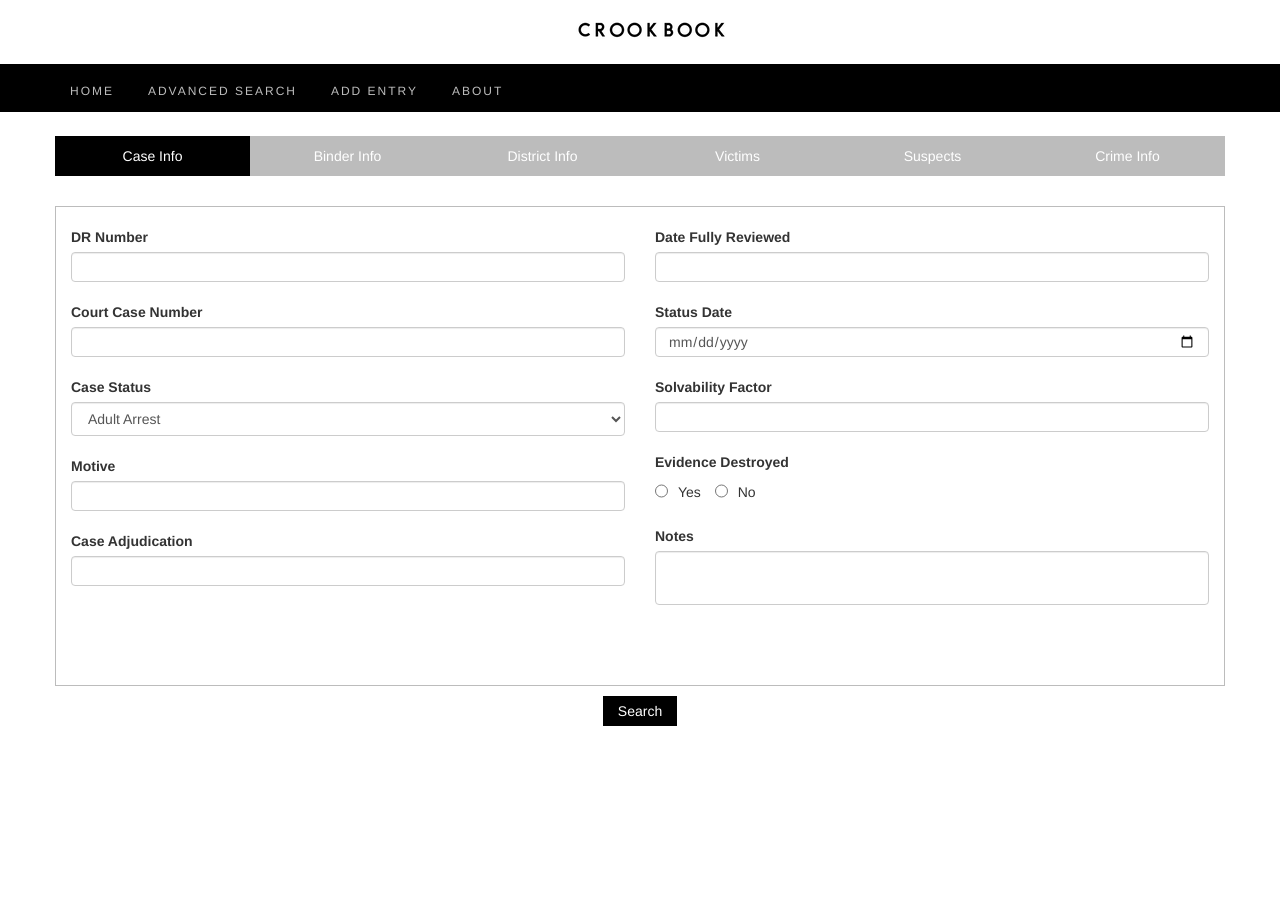
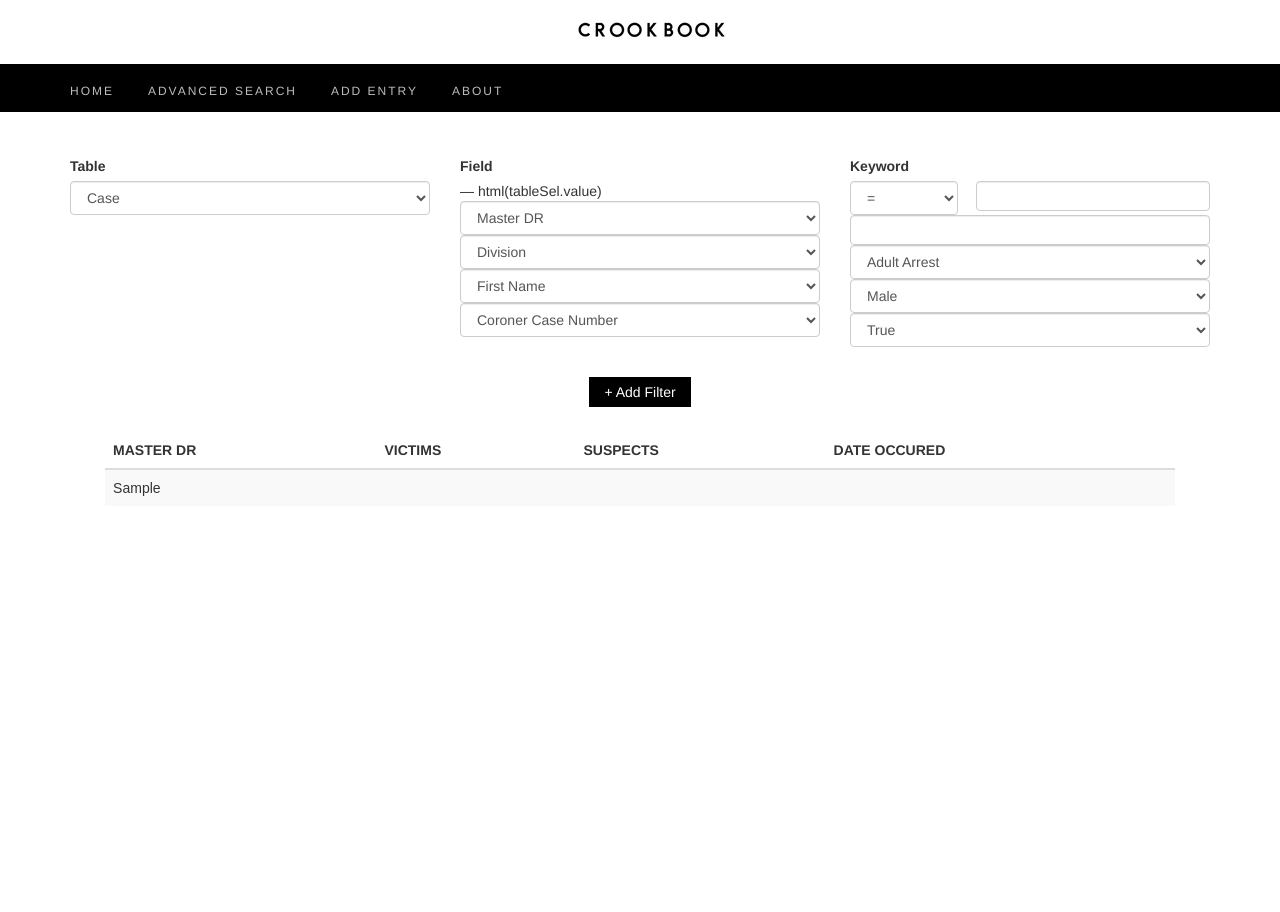
Before and after one commit to evanhessler/CrookBook, a Django app: template cases/templates/advanced-search.html in a window 1280 px wide. Before the commit the page ends 726 px from the top, so only its background shows below. Run offline with Django 3.2, Linux system fonts and the light colour scheme; the template is opened without the code that fills it: values that come from a table or form of the project are taken from there, others are empty; tables that the repository leaves empty hold one stand-in row (values such as "Sample post"); some libraries are stand-ins or nearby versions.

Commit message:
working on advanced search

```diff
--- a/cases/static/javascript/styles.js
+++ b/cases/static/javascript/styles.js
@@ -68,6 +68,11 @@ $(document).ready(function () {
 		$(this).parent().parent().find('.add-another-block').append('<div class="col-xs-12 divider"></div>' + addAnotherBlock);
 	});
 
+  var addFilterBlock = $('.another-filter-block').html()
+	$(".plus-filter-button").click(function() {
+    console.log("FUCK")
+		$(this).parent().parent().find('.another-filter-block').append('<div class="col-xs-12 divider" style="width:100%"></div><select class="form-control" id="table-sel" style="width:20%;margin-top:30px;"><option value="AND">AND</option><option value="OR">OR</option></select>' + addFilterBlock);
+	});
 	$('#generate-report-button').click(function() {
 		generatePDF($(document).find('table').parent()[0]);
 	});
--- a/cases/static/styles/styles.css
+++ b/cases/static/styles/styles.css
@@ -206,6 +206,18 @@ textarea {
 .add-another-button {
   margin-top: 30px;
 }
+.add-filter-block {
+  border: 1px solid #bcbcbc;
+  height: 60vh;
+  margin-top: 30px;
+  margin-left: -15px;
+  margin-right: -15px;
+  overflow: scroll;
+  display: none;
+}
+.plus-filter-button {
+  margin-top: 30px;
+}
 .divider {
   width: 100%;
   height: 1px;
--- a/cases/templates/advanced-search.html
+++ b/cases/templates/advanced-search.html
@@ -1,195 +1,158 @@
-{% extends 'snippets/nav.html'%}
+{% extends "snippets/nav.html"%}
   {% block content %}
-  <div class="container page-content">
-    <div id="add-entry-nav" class="row">
-      <center id="info-buttons">
-        <div class="col-xs-2 nav-selected" id="case-info-button">
-          Case Info
-        </div>
-        <div class="col-xs-2" id="binder-info-button">
-          Binder Info
-        </div>
-        <div class="col-xs-2" id="district-info-button">
-          District Info
-        </div>
-        <div class="col-xs-2" id="victims-info-button">
-          Victims
-        </div>
-        <div class="col-xs-2" id="suspects-info-button">
-          Suspects
-        </div>
-        <div class="col-xs-2" id="crime-info-button">
-          Crime Info
-        </div>
-      </center>
-    </div>
+    <div class="container page-content">
 
-    <form id="form-info">
-      <div class="add-entry-block block-selected" id="case-info-entry">
-        <div class='col-sm-12 col-md-6'>
-          <label>DR Number</label>
-          <input type='text' class="form-control" id="case-dr-inp">
-
-          <label>Court Case Number</label>
-          <input type='text' class="form-control" id="case-ccn-inp">
-
-          <label>Case Status</label>
-          <select class="form-control" id="case-status-inp">
-            <option value="AA">Adult Arrest</option>
-            <option value="JA">Juvenile Arrest</option>
-            <option value="AO">Adult Other</option>
-            <option value="JA">Juvenile Arrest</option>
-            <option value="IC">Investigation Continued</option>
-          </select>
-
-          <label>Motive</label>
-          <input type='text' class="form-control" id="case-motive-inp">
-
-          <label>Case Adjudication</label>
-          <input type='text' class="form-control" id="case-adjud-inp">
-
-        </div>
-        <div class='col-sm-12 col-md-6'>
-          <label>Date Fully Reviewed</label>
-          <input type='text' class="form-control" id="case-dfr-inp">
-
-          <label>Status Date</label>
-          <input type='date' class="form-control" id="case-status-date-inp">
-
-          <label>Solvability Factor</label>
-          <input type='number' class="form-control" id="case-sf-inp">
-
-          <label>Evidence Destroyed</label>
-          <span class="radio-input"><input type='radio' id="case-edy-inp"><span>Yes</span></span>
-          <span class="radio-input"><input type='radio' id="case-edn-inp"><span>No</span></span>
-
-          <label>Notes</label>
-          <textarea class="form-control" id="case-notes-inp"></textarea>
-        </div>
-      </div>
-      <div class="add-entry-block row" id="binder-info-entry">
-        <div class='col-sm-12 col-md-6'>
-          <label>Master DR</label>
-          <input type='text' class="form-control" id="bind-mdr-inp">
-        </div>
-        <div class='col-sm-12 col-md-6'>
-          <label>Check Out Date</label>
-          <input type='date' class="form-control" id="bind-cod-inp">
-        </div>
-      </div>
-      <div class="add-entry-block row" id="district-info-entry">
-        <div class='col-sm-12 col-md-6'>
-          <label>Division</label>
-          <input type='text' class="form-control" id="district-dvsn-inp">
-          <label>Reporting District</label>
-          <input type='text' class="form-control" id="district-rd-inp">
-        </div>
-        <div class='col-sm-12 col-md-6'>
-          <label>Bureau</label>
-          <input type='date' class="form-control" id="district-bureau-inp">
-        </div>
-      </div>
-      <div class="add-entry-block row" id="victims-info-entry">
-        <div class="add-another-block">
-          <div class='col-sm-12 col-md-6'>
-            <label>First Name</label>
-            <input type='text' class="form-control" id="vict-fn-inp">
-
-            <label>Age</label>
-            <input type='number' class="form-control" id="vict-age-inp">
-
-            <label>Ethnicity</label>
-            <select class="form-control" id="vict-ethn-inp">
-              <option value="AA">White</option>
-              <option value="AA">Hispanic</option>
-              <option value="AA">Black or African American</option>
-              <option value="AA">Asian</option>
-              <option value="AA">American Indian or Alaska Native</option>
-              <option value="AA">Middle Eastern</option>
-              <option value="AA">Pacific Islander</option>
-              <option value="AA">Other</option>
+      <div class="row">
+        <div class="another-filter-block">
+          <div class="col-xs-4" id="table-op">
+            <label>Table</label>
+            <select class="form-control" id="table-sel" name="tableSel" data="table" >
+              <option value="Case">Case</option>
+              <option value="Binder">Binder</option>
+              <option value="District">District</option>
+              <option value="Person">Person</option>
+              <option value="Event">Event</option>
             </select>
           </div>
-          <div class='col-sm-12 col-md-6'>
-            <label>Last Name</label>
-            <input type='text' class="form-control" id="vict-ln-inp">
 
-            <label>Sex</label>
-            <span class="radio-input"><input type='radio' id="vict-sexm-inp"><span>Male</span></span>
-            <span class="radio-input"><input type='radio' id="vict-sexf-inp"><span>Female</span></span>
+          <div class="col-xs-4" id="field-op">
+            <label>Field</label>
 
-            <label>Description</label>
-            <textarea class="form-control" id="vict-desc-inp"></textarea>
+            {% if tableSel.value == 'Case' %}
+              <select class="form-control" id="case-sel">
+                <option value="DR Number">DR Number</option>
+                <option value="Court Case Number">Court Case Number</option>
+                <option value="Case Status">Case Status</option>
+                <option value="Motive">Motive</option>
+                <option value="Notes">Notes</option>
+              </select>
+            {% else %}
+                &#8212; html(tableSel.value)
+            {% endif %}
+
+
+
+            <select class="form-control" id="binder-sel">
+              <option value="Master DR">Master DR</option>
+            </select>
+
+            <select class="form-control" id="district-sel">
+              <option value="Division">Division</option>
+              <option value="Bureau">Bureau</option>
+              <option value="Reporting District">Reporting District</option>
+            </select>
+
+            <select class="form-control" id="person-sel">
+              <option value="First Name">First Name</option>
+              <option value="Last Name">Last Name</option>
+              <option value="Age">Age</option>
+              <option value="Ethnicity">Ethnicity</option>
+              <option value="Sex">Sex</option>
+              <option value="Description">Description</option>
+            </select>
+
+            <select class="form-control" id="event-sel">
+              <option value="Coroner Case Number">Coroner Case Number</option>
+              <option value="Weapon">Weapon</option>
+              <option value="Crime Address">Crime Address</option>
+              <option value="Crime Committed">Crime Committed</option>
+            </select>
+
+          </div>
+
+          <div class="col-xs-4" id="key-op">
+            <label>Keyword</label>
+
+            <select class="form-control pull-left" id="alg-sel" style="width:30%;">
+              <option value="equals">=</option>
+              <option value="greater-than">></option>
+              <option value="less-than"><</option>
+            </select>
+            <input type='text' class="form-control pull-right" id="keyword" style="width:65%;">
+
+            <input type='text' class="form-control pull-right" id="keyword" style="width:100%;">
+
+            <select class="form-control pull-left" id="alg-sel" style="width:100%;">
+              <option value="AA">Adult Arrest</option>
+              <option value="JA">Juvenile Arrest</option>
+              <option value="AO">Adult Other</option>
+              <option value="JO">Juvenile Other</option>
+              <option value="IC">Investigation Continued</option>
+            </select>
+
+            <select class="form-control pull-left" id="alg-sel" style="width:100%;">
+              <option value="Male">Male</option>
+              <option value="Female">Female</option>
+            </select>
+
+            <select class="form-control pull-left" id="alg-sel" style="width:100%;">
+              <option value="t">True</option>
+              <option value="f">False</option>
+            </select>
+
           </div>
         </div>
-        <center class="button-container" id="add-entry-button">
-          <div class="button inline-block gray-background add-another-button">+ Add Another</div>
+
+        <center class="button-container" id="add-filter-button">
+          <div class="button inline-block gray-background plus-filter-button">+ Add Filter</div>
         </center>
       </div>
 
-      <div class="add-entry-block row" id="suspects-info-entry">
-        <div class="add-another-block">
-          <div class='col-sm-12 col-md-6'>
-            <label>First Name</label>
-            <input type='text' class="form-control" id="susp-fn-inp">
-
-            <label>Age</label>
-            <input type='number' class="form-control" id="susp-age-inp">
-
-            <label>Ethnicity</label>
-            <select class="form-control" id="susp-ethn-inp">
-              <option value="AA">White</option>
-              <option value="AA">Hispanic</option>
-              <option value="AA">Black or African American</option>
-              <option value="AA">Asian</option>
-              <option value="AA">American Indian or Alaska Native</option>
-              <option value="AA">Middle Eastern</option>
-              <option value="AA">Pacific Islander</option>
-              <option value="AA">Other</option>
-            </select>
-          </div>
-          <div class='col-sm-12 col-md-6'>
-            <label>Last Name</label>
-            <input type='text' class="form-control" id="susp-ln-inp">
-
-            <label>Sex</label>
-            <span class="radio-input"><input type='radio' id="susp-sexm-inp"><span>Male</span></span>
-            <span class="radio-input"><input type='radio' id="susp-sexf-inp"><span>Female</span></span>
-
-            <label>Description</label>
-            <textarea class="form-control" id="susp-desc-inp"></textarea>
+      <div class="row">
+        <div id="database">
+          <div class="container container-wide database-table home-table">
+            <table class="table table-striped table-hover table-responsive">
+              <thead>
+                <tr>
+                  <th>MASTER DR</th>
+                  <th>VICTIMS</th>
+                  <th>SUSPECTS</th>
+                  <th>DATE OCCURED</th>
+                </tr>
+              </thead>
+              <tbody>
+                {% for case in cases %}
+                  <tr onclick="window.location.href = '/detail/{{ case.dr_nbr }}';">
+                    <td>
+                      {% if case.dr_nbr %}
+                        {{ case.dr_nbr }}
+                      {% else %}
+                          &#8212;
+                      {% endif %}
+                    </td>
+                    <td>
+                      {% for victim in case.victims.all %}
+                        {% if victim.first_name and victim.last_name %}
+                          {{ victim.first_name }} {{ victim.last_name }}{% include "snippets/list_comma.html" %}
+                        {% else %}
+                          &#8212;
+                        {% endif %}
+                      {% endfor %}
+                    </td>
+                    <td>
+                      {% for suspect in case.suspects.all %}
+                        {% if suspect.first_name and suspect.last_name %}
+                          {{ suspect.first_name }} {{ suspect.last_name }}{% include "snippets/list_comma.html" %}
+                        {% else %}
+                          &#8212;
+                        {% endif %}
+                      {% endfor %}
+                    </td>
+                    <td>
+                      {% for case in case.events.all %}
+                        {% if case.date_occurred %}
+                          {{ case.date_occurred }}
+                        {% else %}
+                          &#8212;
+                        {% endif %}
+                      {% endfor %}
+                     </td>
+                  </tr>
+                {% endfor %}
+              </tbody>
+            </table>
           </div>
         </div>
-        <center class="button-container" id="add-entry-button">
-          <div class="button inline-block gray-background add-another-button">+ Add Another</div>
-        </center>
       </div>
-      <div class="add-entry-block row" id="crime-info-entry">
-        <div class='col-sm-12 col-md-6'>
-          <label>Coroner Case Number</label>
-          <input type='number' class="form-control" id="crime-ccn-inp">
-
-          <label>Crime Address</label>
-          <input type='text' class="form-control" id="crime-ca-inp">
-
-          <label>Date Reported</label>
-          <input type='date' class="form-control" id="crime-date-rep-inp">
-        </div>
-        <div class='col-sm-12 col-md-6'>
-          <label>Weapon</label>
-          <input type='text' class="form-control" id="crime-weapon-inp">
-
-          <label>Crime Committed</label>
-          <input type='text' class="form-control" id="crime-comm-inp" placeholder="Default: Murder">
-
-          <label>Date Occurred</label>
-          <input type='date' class="form-control" id="crime-date-occ-inp">
-        </div>
-      </div>
-    </form>
-
-    <center class="button-container" id="adv-search-button">
-      <div class="button inline-block">Search</div>
-    </center>
-  </div>
+    </div>
   {% endblock %}
```
